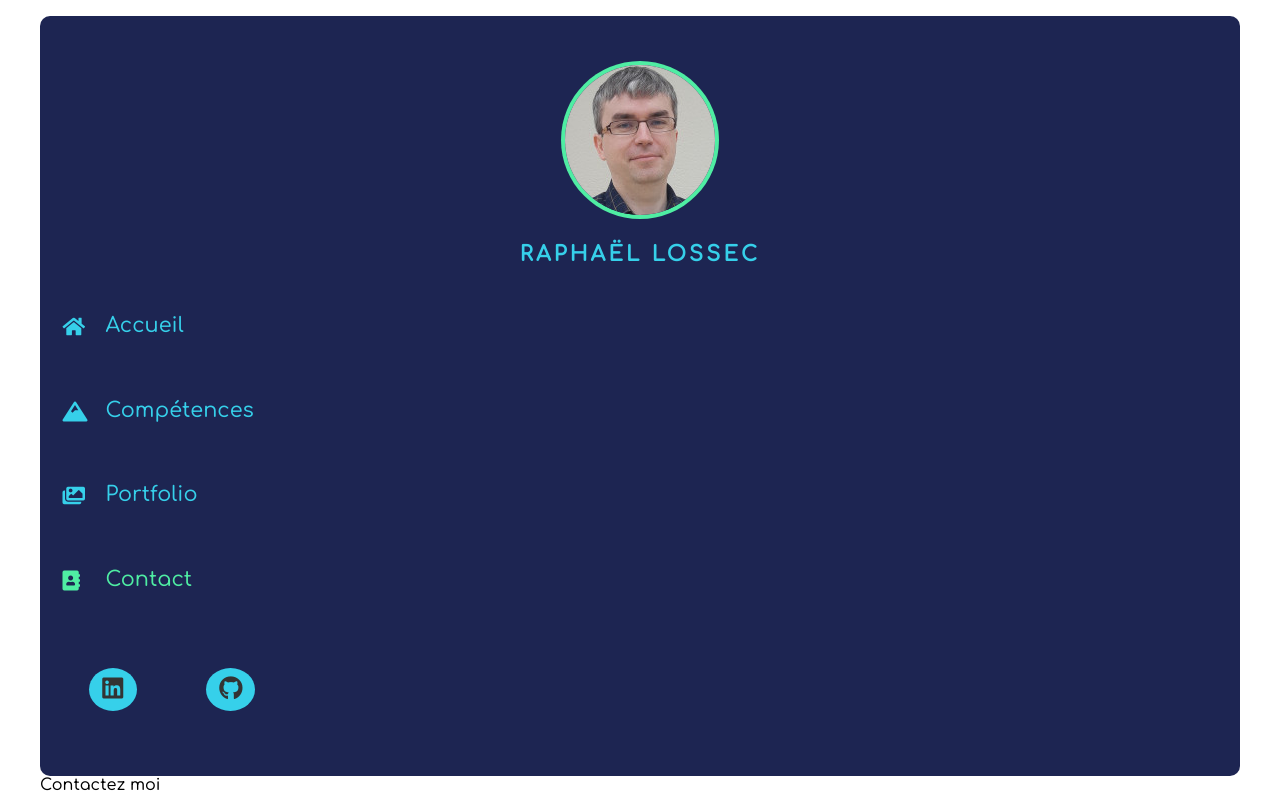
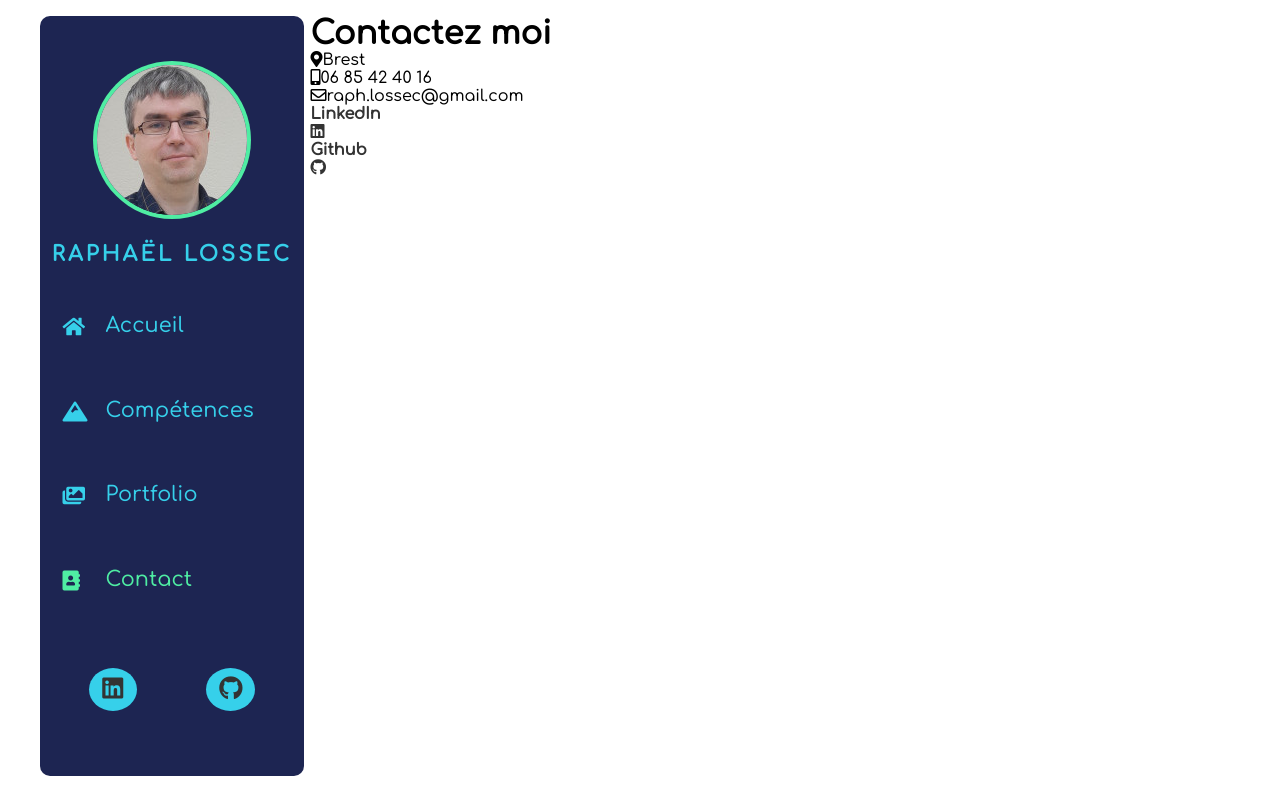
Before and after one commit to S0Imyr/site_perso, a React (Create React App) app: page /contact in a window 1280 px wide. Built offline with nearby package versions, Linux system fonts and the light colour scheme; a web font is replaced by a local one.

Commit message:
Contact page and a package Copy

```diff
--- a/package.json
+++ b/package.json
@@ -8,6 +8,7 @@
     "@testing-library/user-event": "^12.8.3",
     "node-sass": "^6.0.1",
     "react": "^17.0.2",
+    "react-copy-to-clipboard": "^5.0.4",
     "react-dom": "^17.0.2",
     "react-router-dom": "^5.2.1",
     "react-scripts": "4.0.3",
--- a/src/pages/Contact.js
+++ b/src/pages/Contact.js
@@ -1,11 +1,64 @@
 import React from 'react';
 import Navigation from '../components/Navigation';
+import { CopyToClipboard } from 'react-copy-to-clipboard';
+
 
 function Contact() {
     return (
-      <div>
+      <div className="contact">
         <Navigation />
-        Contactez moi
+        <div className="contactContent">
+          <div className="header"></div>
+
+          <div className="contactBox">
+            <h1>Contactez moi</h1>
+            <ul>
+              <li>
+                <i className="fas fa-map-marker-alt"></i>
+                <span>Brest</span>
+              </li>
+              <li>
+                <i className="fas fa-mobile-alt"></i>
+                <CopyToClipboard text="0685424016">
+                  <span
+                    className="clickInput"
+                    onClick={()=>
+                      { alert('Téléphone copié')}}
+                  >
+                  06 85 42 40 16
+                  </span>
+                </CopyToClipboard>
+
+              </li>
+              <li>
+                <i className="far fa-envelope"></i>
+                <CopyToClipboard text="raph.lossec@gmail.com">
+                  <span
+                    className="clickInput"
+                    onClick={()=>
+                      { alert('Email copié')}}
+                  >
+                  raph.lossec@gmail.com
+                  </span>
+                </CopyToClipboard>
+
+              </li>
+            </ul>
+          </div>
+
+          <div className="socialNetwork">
+          <ul>
+                <a href="https://www.linkedin.com/in/raphael-lossec/" target="_blank" rel="noopenner noreferrer">
+                  <h4>LinkedIn</h4>
+                  <i className="fab fa-linkedin"></i>
+                </a>
+                <a href="https://github.com/S0Imyr" target="_blank" rel="noopenner noreferrer">
+                  <h4>Github</h4>
+                  <i className="fab fa-github"></i>
+                </a>
+            </ul>
+          </div>
+        </div>
       </div>
     );
   }
```
Also changed, not shown: 1 other file (tests, documents, lock files or other folders).
